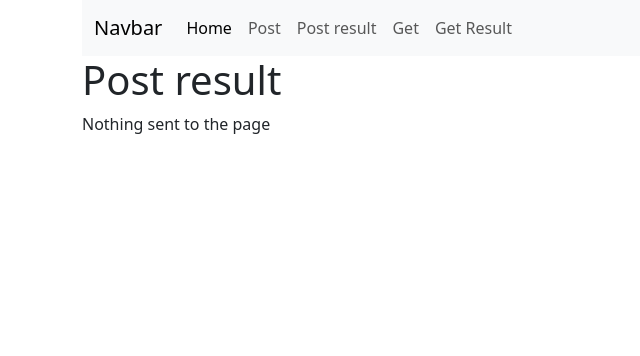
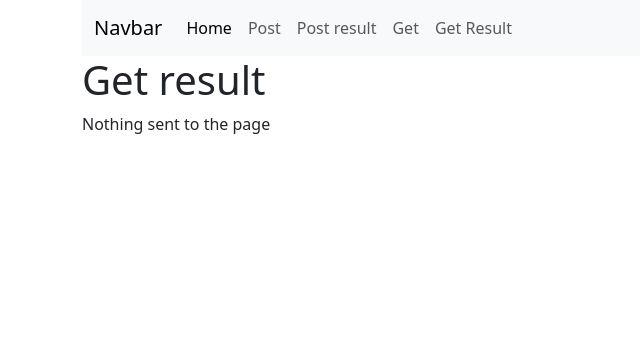
Before and after one commit to JaseADohn/HW2, a PHP site: page /get-result.php in a window 1280 px wide. Shown: the top 356 px of the page, without its empty margins (0-640 px from the left). Run offline with PHP 8.4, Linux system fonts and the light colour scheme.

Commit message:
Update get-result.php

```diff
--- a/get-result.php
+++ b/get-result.php
@@ -2,7 +2,7 @@
 $pageTitle = "Get result";
 include "view-header.php";
 ?>
-      <h1>Post result</h1>
+      <h1>Get result</h1>
 <?php
 if (isset($_GET['my-name'])) {
 ?>
```
